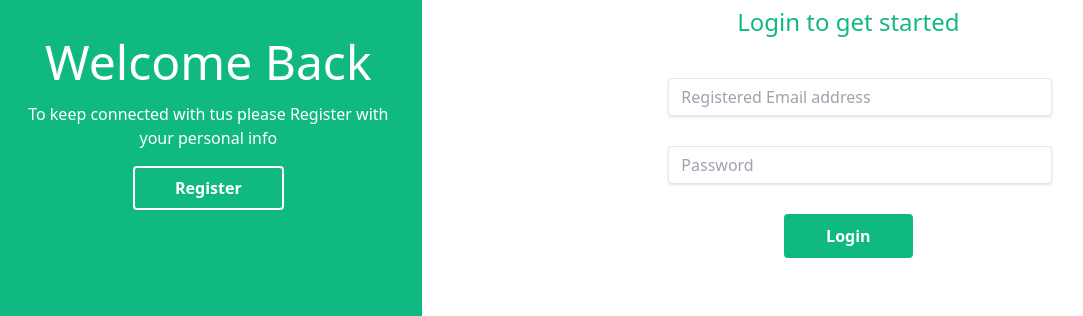
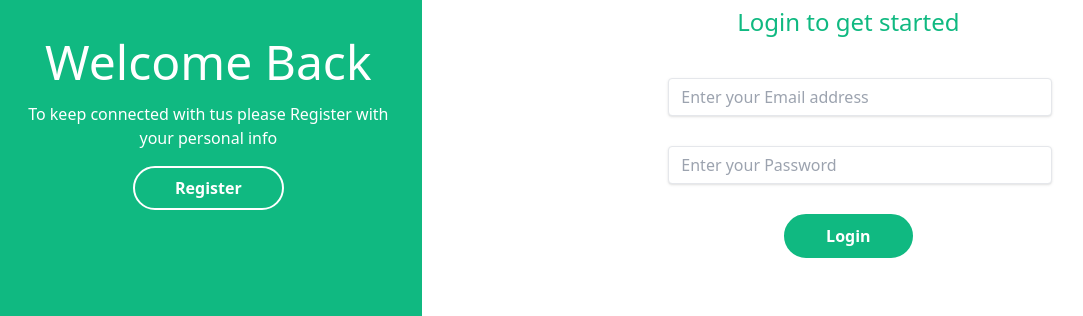
Before and after one commit to kulkarniishan/collaborative-code-editor, a React (Create React App) app in the folder Frontend/: page / in a window 1280 px wide. Shown: the part 274-590 px from the top of the page, without its empty margins (5-1088 px from the left). Built offline with nearby package versions, Linux system fonts and the light colour scheme.

Commit message:
FEATURE: Added the validations

```diff
--- a/Frontend/src/components/Auth/Auth.jsx
+++ b/Frontend/src/components/Auth/Auth.jsx
@@ -4,11 +4,11 @@ import LogIn from "./LogIn/logIn";
 
 
 const Transition = ({setLoginActive, set, name})=>(
-  <div className="container grid grid-rows-3 grid-flow-col content-center gap-4 px-5 my-auto">
+  <div className="container grid grid-rows-3 grid-flow-col content-center gap-4 px-5 my-auto ">
     <div className="text-5xl text-white text-center">Welcome Back</div>
     <p className="text-white text-center">To keep connected with tus please Register with your personal info</p>
     <div className="row-span mx-auto">
-      <button className="bg-transparent border-2 border-white hover:bg-white hover:text-emerald-500 text-white font-bold py-2 px-10 rounded w-25" onClick={()=>setLoginActive(set)}>
+      <button className="bg-transparent border-2 border-white hover:bg-white hover:text-emerald-500 text-white font-bold py-2 px-10 rounded-full w-25" onClick={()=>setLoginActive(set)}>
         {name}
       </button>
     </div>
--- a/Frontend/src/components/Auth/LogIn/logIn.jsx
+++ b/Frontend/src/components/Auth/LogIn/logIn.jsx
@@ -6,8 +6,8 @@ import { yupResolver } from "@hookform/resolvers/yup";
 import { useForm } from "react-hook-form";
 
 let schema = yup.object().shape({
-  userEmail: yup.string().email().required(),
-  userPassword: yup.string().min(6).required(),
+  email: yup.string().email().required(),
+  password: yup.string().min(6).max(8).required(),
 });
 
 function LogIn() {
@@ -18,6 +18,11 @@ function LogIn() {
   } = useForm({
     resolver: yupResolver(schema),
   });
+
+  const onSubmit=(data)=>{
+    console.log(data);
+  }
+  console.log(errors);
 
   return (
     <div className="container grid grid-rows-6 grid-flow-col content-center gap-4 px-5 my-auto">
@@ -32,31 +37,35 @@ function LogIn() {
         </p>
       </div>
       <div className="row-span-4">
-        <div className="container grid grid-rows-6 grid-flow-col content-center gap-2 my-auto">
-          <div className="row-span-2  py-2 mx-auto">
+        <form className="container grid grid-rows-6 grid-flow-col content-center gap-2 my-auto" onSubmit={handleSubmit(onSubmit)} autoComplete="on">
+            <div className="row-span-2 items-center py-2 mx-auto">
               <input
-              className="shadow appearance-none border rounded w-96 ml-6 py-2 px-3 text-gray-700 leading-tight focus:outline-none focus:shadow-outline"
-              id="userEmail"
+                className={`shadow appearance-none border rounded w-96 ml-6 py-2 px-3 text-gray-700 leading-tight focus:outline-none focus:shadow-outline ${errors&&errors.email?'border-red-500':''}`}
+                id="email"
                 type="text"
-              placeholder="Registered Email address"
+                placeholder="Enter your Email address"
+                {...register("email")}
               />
-          </div>
-          <div className="row-span-2 items-center py-2  mx-auto">
-            <input
-              className="shadow appearance-none border rounded w-96 ml-6 py-2 px-3 text-gray-700 leading-tight focus:outline-none focus:shadow-outline"
-              id="userPassword"
-              type="password"
-              placeholder="Password"
-            />
+              {errors&&errors.email?<p class="text-red-500 text-xs italic w-96 ml-6 py-2 px-3">{errors.email.message}</p>:<></>}
             </div>
             <div className="row-span-2 items-center py-2 mx-auto">
               <input
-              className="bg-emerald-500 border-2 border-emerald-500 hover:bg-white hover:text-emerald-500 text-white font-bold py-2 px-10 rounded w-25"
+                className={`shadow appearance-none border rounded w-96 ml-6 py-2 px-3 text-gray-700 leading-tight focus:outline-none focus:shadow-outline ${errors&&errors.password?'border-red-500':''}`}
+                id="password"
+                type="password"
+                placeholder="Enter your Password"
+                {...register("password")}
+              />
+              {errors&&errors.password?<p class="text-red-500 text-xs italic w-96 ml-6 py-2 px-3">{errors.password.message}</p>:<></>}
+            </div>
+            <div className="row-span-2 items-center py-2 mx-auto">
+              <input
+                className="bg-emerald-500 border-2 border-emerald-500 hover:bg-white hover:text-emerald-500 text-white font-bold py-2 px-10 rounded-full w-25"
                 type="submit"
                 value="Login"
               />
             </div>
-        </div>
+        </form>
       </div>
     </div>
   );
--- a/Frontend/src/components/Auth/Register/register.jsx
+++ b/Frontend/src/components/Auth/Register/register.jsx
@@ -5,7 +5,27 @@ import { FaTimesCircle } from "react-icons/fa";
 import { yupResolver } from "@hookform/resolvers/yup";
 import { useForm } from "react-hook-form";
 
+let schema = yup.object().shape({
+  name:yup.string().min(6).max(25).required(),
+  email: yup.string().email().required(),
+  password: yup.string().min(6).max(8).required(),
+});
+
 function Register() {
+
+  const {
+    register,
+    handleSubmit,
+    formState: { errors },
+  } = useForm({
+    resolver: yupResolver(schema),
+  });
+
+  const onSubmit=(data)=>{
+    console.log(data);
+  }
+  console.log(errors);
+
   return (
     <div className="container grid grid-rows-6 grid-flow-col content-center gap-4 px-5 my-auto">
       <div className="row-span-1">
@@ -15,43 +35,49 @@ function Register() {
       </div>
       <div className="row-span-1">
         <p className="text-emerald-500 text-2xl text-center">
-          Login to get started
+          Register yourself to get the full access!
         </p>
       </div>
       <div className="row-span-4">
-        <div className="container grid grid-rows-4 grid-flow-col content-center gap-2 my-auto">
+        <form className="container grid grid-rows-4 grid-flow-col content-center gap-2 my-auto" onSubmit={handleSubmit(onSubmit)} autoComplete="on">
           <div className="row-span-1  py-2 mx-auto">
             <input
-              className="shadow appearance-none border rounded w-96 ml-6 py-2 px-3 text-gray-700 leading-tight focus:outline-none focus:shadow-outline"
-              id="registerName"
+              className={`shadow appearance-none border rounded w-96 ml-6 py-2 px-3 text-gray-700 leading-tight focus:outline-none focus:shadow-outline ${errors&&errors.name?'border-red-500':''}`}
+              id="name"
               type="text"
-              placeholder="Username"
+              placeholder="Enter your Full Name"
+              {...register("name")}
             />
+            {errors&&errors.name?<p class="text-red-500 text-xs italic w-96 ml-6 py-2 px-3">{errors.name.message}</p>:<></>}
           </div>
           <div className="row-span-1 items-center py-2  mx-auto">
             <input
-              className="shadow appearance-none border rounded w-96 ml-6 py-2 px-3 text-gray-700 leading-tight focus:outline-none focus:shadow-outline"
-              id="registerEmail"
-              type="email"
-              placeholder="Email address"
+              className={`shadow appearance-none border rounded w-96 ml-6 py-2 px-3 text-gray-700 leading-tight focus:outline-none focus:shadow-outline ${errors&&errors.email?'border-red-500':''}`}
+              id="email"
+              type="text"
+              placeholder="Enter your Email address"
+              {...register("address")}
             />
+            {errors&&errors.email?<p class="text-red-500 text-xs italic w-96 ml-6 py-2 px-3">{errors.email.message}</p>:<></>}
           </div>
           <div className="row-span-1 items-center py-2  mx-auto">
             <input
-              className="shadow appearance-none border rounded w-96 ml-6 py-2 px-3 text-gray-700 leading-tight focus:outline-none focus:shadow-outline"
-              id="regsiterPassword"
+              className={`shadow appearance-none border rounded w-96 ml-6 py-2 px-3 text-gray-700 leading-tight focus:outline-none focus:shadow-outline ${errors&&errors.email?'border-red-500':''}`}
+              id="password"
               type="password"
-              placeholder="Password"
+              placeholder="Enter your Password"
+              {...register("password")}
             />
+            {errors&&errors.password?<p class="text-red-500 text-xs italic w-96 ml-6 py-2 px-3">{errors.password.message}</p>:<></>}
           </div>
           <div className="row-span-1 items-center py-2 mx-auto">
             <input
-              className="bg-emerald-500 border-2 border-emerald-500 hover:bg-white hover:text-emerald-500 text-white font-bold py-2 px-10 rounded w-25"
+              className="bg-emerald-500 border-2 border-emerald-500 hover:bg-white hover:text-emerald-500 text-white font-bold py-2 px-10 rounded-full w-25"
               type="submit"
               value="Confirm"
             />
           </div>
-        </div>
+        </form>
       </div>
     </div>
   );
```
Lines whose indentation alone changed are shown as unchanged.
